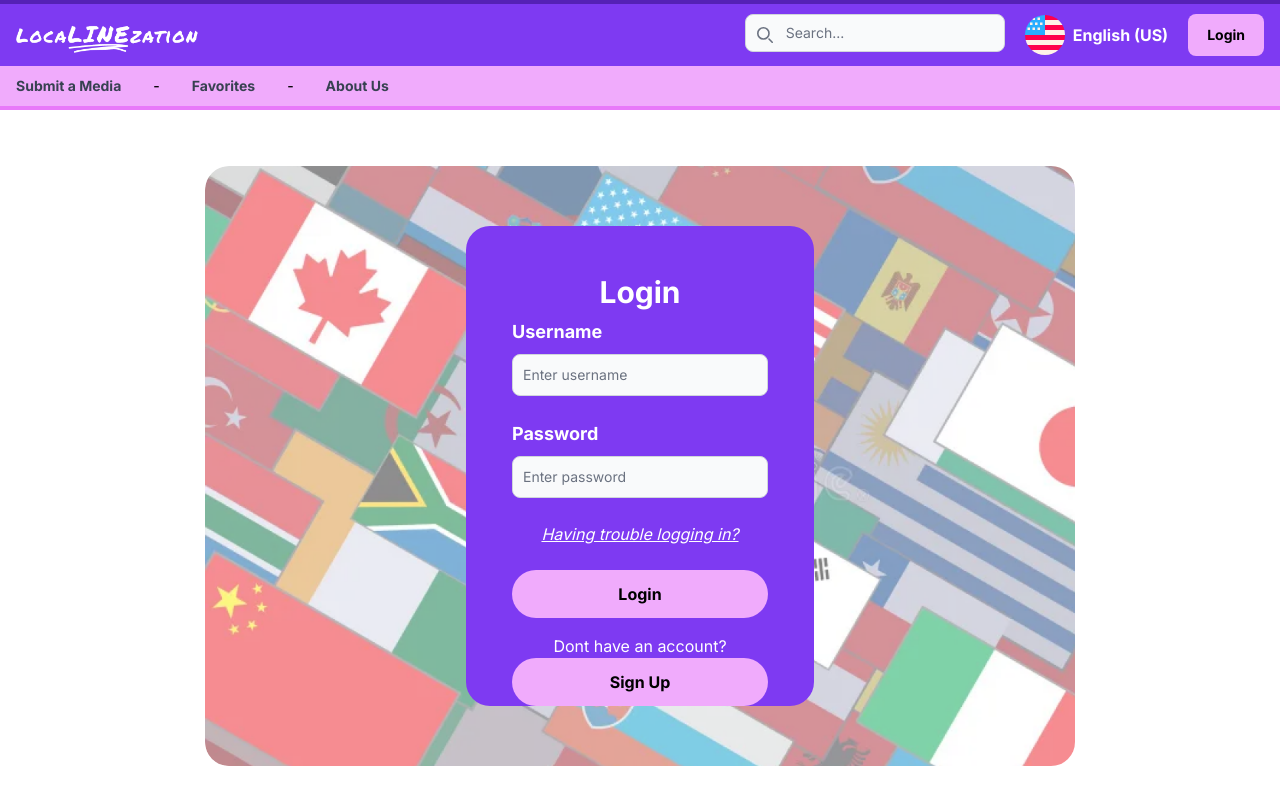
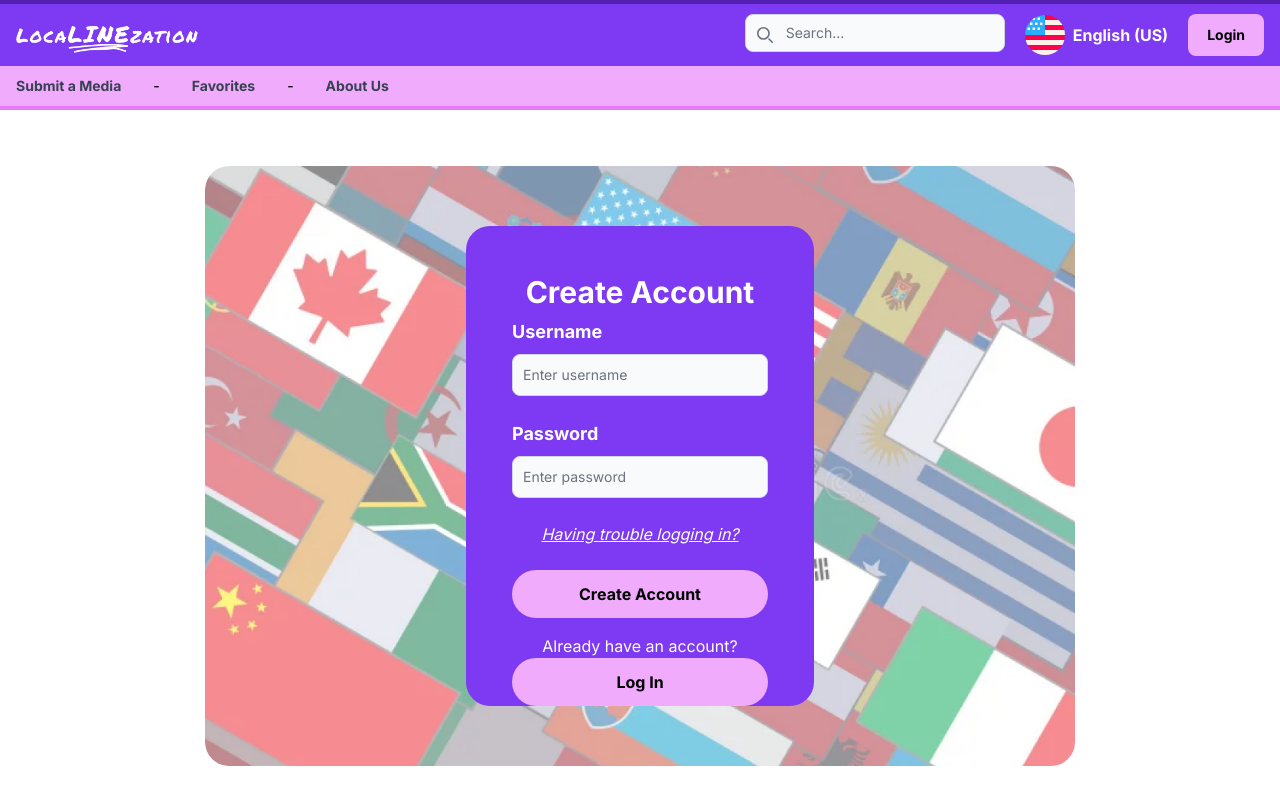
Before and after one commit to LeoJrTheTanooki/localinezation-front, a Next.js app in the folder localinezation-front/: page /LoginPage in a window 1280 px wide. Shown: the top 804 px of the page. Built offline with nearby package versions, Linux system fonts and the light colour scheme.

Commit message:
Login/Create account successful

```diff
--- a/localinezation-front/src/app/LoginPage/page.tsx
+++ b/localinezation-front/src/app/LoginPage/page.tsx
@@ -2,7 +2,7 @@
 
 import { useRouter } from "next/navigation";
 import React, { useState } from "react";
-import { createAccount, getLoggedInUserData, login } from "../utils/Dataservices";
+import { createAccount, getLoggedInUserData, login } from "@/utils/Dataservices";
 import { IToken } from "@/Interfaces/Interfaces";
 
 const LoginPage = () => {
@@ -21,7 +21,7 @@ const LoginPage = () => {
             password: password
         }
 
-        if (!login) {
+        if (!loginSwitchBool) {
             //Create account logic in here
             createAccount(userData);
         } else {
@@ -35,7 +35,7 @@ const LoginPage = () => {
             if (token.token != null) {
                 localStorage.setItem("Token", token.token)
                 getLoggedInUserData(username);
-                router.push('/Dashboard');
+                router.push('/MediaPage');
             } else {
                 alert("Login Failed");
             }
@@ -46,7 +46,7 @@ const LoginPage = () => {
 
 
 
-    const [loginSwitchBool, setLoginSwitchBool] = useState<boolean>(true)
+    const [loginSwitchBool, setLoginSwitchBool] = useState<boolean>(false)
     const router = useRouter();
     const handlePageChange = (route: string) => {
         router.push(route);
@@ -60,20 +60,20 @@ const LoginPage = () => {
                         <div id="loginBG" className="bg-purple-600 min-w-80 min-h-[80%] w-[40%] h-[80%] flex flex-col justify-around items-center text-center rounded-3xl p-12">
                             <div className="flex flex-col">
                                 <h1 className="text-3xl text-white font-bold mb-2">Login</h1>
-                            <div id="username" className="mb-6">
+                                <div className="mb-6">
                                     <label className="block mb-2 text-lg text-start font-bold text-white dark:text-white">Username</label>
 
-                                    <input onChange={(e) => setUsername(e.target.value)} placeholder="Enter username" type="text" id="large-input" className="required bg-gray-50 border border-gray-300 text-gray-900 text-sm rounded-lg hover:border-gray-800 focus:ring-blue-500 focus:border-blue-500 block w-full p-2.5 dark:bg-gray-700 dark:border-gray-600 dark:placeholder-gray-400 dark:text-white dark:focus:ring-blue-500 dark:focus:border-blue-500" />
+                                    <input id="username" required onChange={(e) => setUsername(e.target.value)} placeholder="Enter username" type="text" className="required bg-gray-50 border border-gray-300 text-gray-900 text-sm rounded-lg hover:border-gray-800 focus:ring-blue-500 focus:border-blue-500 block w-full p-2.5 dark:bg-gray-700 dark:border-gray-600 dark:placeholder-gray-400 dark:text-white dark:focus:ring-blue-500 dark:focus:border-blue-500" />
                                 </div>
-                            <div id="password" className="mb-6">
-                                    <label className="block mb-2 text-lg text-start font-bold text-white dark:text-white">Password</label>
+                                <div className="mb-6">
+                                    <label className="block mb-2 text-lg text-start font-bold text-white  dark:text-white">Password</label>
 
-                                    <input onChange={(e) => setPassword(e.target.value)}  type="text" id="large-input" placeholder="Enter password" className="required bg-gray-50 border border-gray-300 text-gray-900 text-sm rounded-lg hover:border-gray-800 focus:ring-blue-500 focus:border-blue-500 block w-full p-2.5 dark:bg-gray-700 dark:border-gray-600 dark:placeholder-gray-400 dark:text-white dark:focus:ring-blue-500 dark:focus:border-blue-500" />
+                                    <input id="password" onChange={(e) => setPassword(e.target.value)} required type="password" placeholder="Enter password" className="required bg-gray-50 border border-gray-300 text-gray-900 text-sm rounded-lg hover:border-gray-800 focus:ring-blue-500 focus:border-blue-500 block w-full p-2.5 dark:bg-gray-700 dark:border-gray-600 dark:placeholder-gray-400 dark:text-white dark:focus:ring-blue-500 dark:focus:border-blue-500" />
 
                                 </div>
                                 <a href="" className="underline italic text-white hover:text-gray-200">Having trouble logging in?</a>
                                 <br />
-                                <button onClick={handleSubmit}  className="w-64 h-12 bg-fuchsia-300 rounded-full font-bold hover:bg-fuchsia-400">Login</button>
+                                <button onClick={handleSubmit} className="w-64 h-12 bg-fuchsia-300 rounded-full font-bold hover:bg-fuchsia-400">Login</button>
                             </div>
                             <div className="mt-4">
                                 <p className="text-white">Dont have an account?</p>
@@ -92,11 +92,11 @@ const LoginPage = () => {
                             <h1 className="text-3xl text-white font-bold mb-2">Create Account</h1>
                             <div id="username" className="mb-6">
                                 <label className="block mb-2 text-lg text-start font-bold text-white dark:text-white">Username</label>
-                                <input type="text" id="large-input" className="required bg-gray-50 border border-gray-300 text-gray-900 text-sm rounded-lg focus:ring-blue-500 focus:border-blue-500 block w-full p-2.5 dark:bg-gray-700 dark:border-gray-600 dark:placeholder-gray-400 dark:text-white dark:focus:ring-blue-500 dark:focus:border-blue-500" />
+                                <input id="username" required onChange={(e) => setUsername(e.target.value)} placeholder="Enter username" type="text" className="required bg-gray-50 border border-gray-300 text-gray-900 text-sm rounded-lg focus:ring-blue-500 focus:border-blue-500 block w-full p-2.5 dark:bg-gray-700 dark:border-gray-600 dark:placeholder-gray-400 dark:text-white dark:focus:ring-blue-500 dark:focus:border-blue-500" />
                             </div>
                             <div id="password" className="mb-6">
                                 <label className="block mb-2 text-lg text-start font-bold text-white dark:text-white">Password</label>
-                                <input type="text" id="large-input" className="required bg-gray-50 border border-gray-300 text-gray-900 text-sm rounded-lg focus:ring-blue-500 focus:border-blue-500 block w-full p-2.5 dark:bg-gray-700 dark:border-gray-600 dark:placeholder-gray-400 dark:text-white dark:focus:ring-blue-500 dark:focus:border-blue-500" />
+                                <input id="password" onChange={(e) => setPassword(e.target.value)} required type="password" placeholder="Enter password" className="required bg-gray-50 border border-gray-300 text-gray-900 text-sm rounded-lg focus:ring-blue-500 focus:border-blue-500 block w-full p-2.5 dark:bg-gray-700 dark:border-gray-600 dark:placeholder-gray-400 dark:text-white dark:focus:ring-blue-500 dark:focus:border-blue-500" />
                             </div>
                             <a href="" className="underline italic text-white">Having trouble logging in?</a>
                             <br />
--- a/localinezation-front/src/app/utils/Dataservices.ts
+++ b/localinezation-front/src/utils/Dataservices.ts
@@ -1,7 +1,9 @@
 import { IBlogItems, IToken, IUserData, IUserInfo } from "@/Interfaces/Interfaces"
 
 
-const url = "https://localinazationapi.azurewebsites.net"
+ const url = "https://localinazationapi.azurewebsites.net"
+//const url = "http://localhost:5071"
+
 
 let userData: IUserData
 
```
Lines whose indentation alone changed are shown as unchanged.
